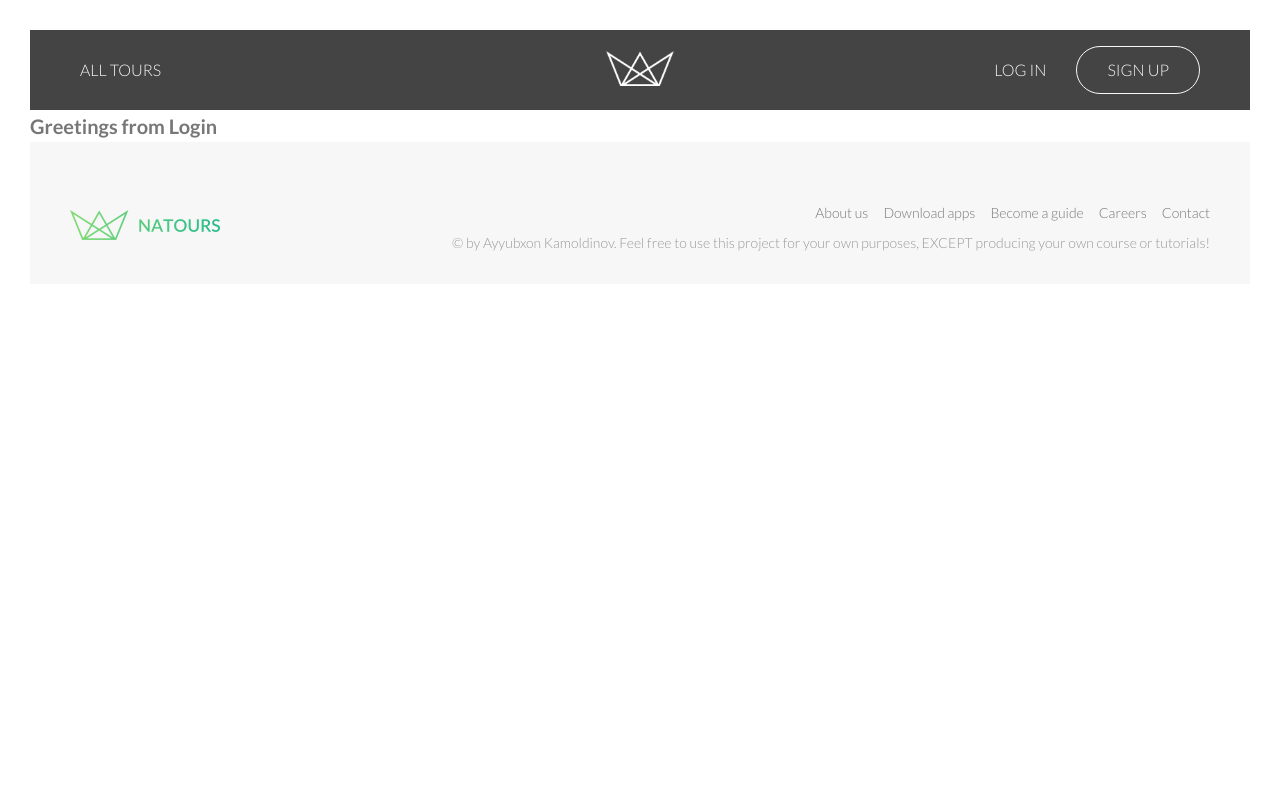
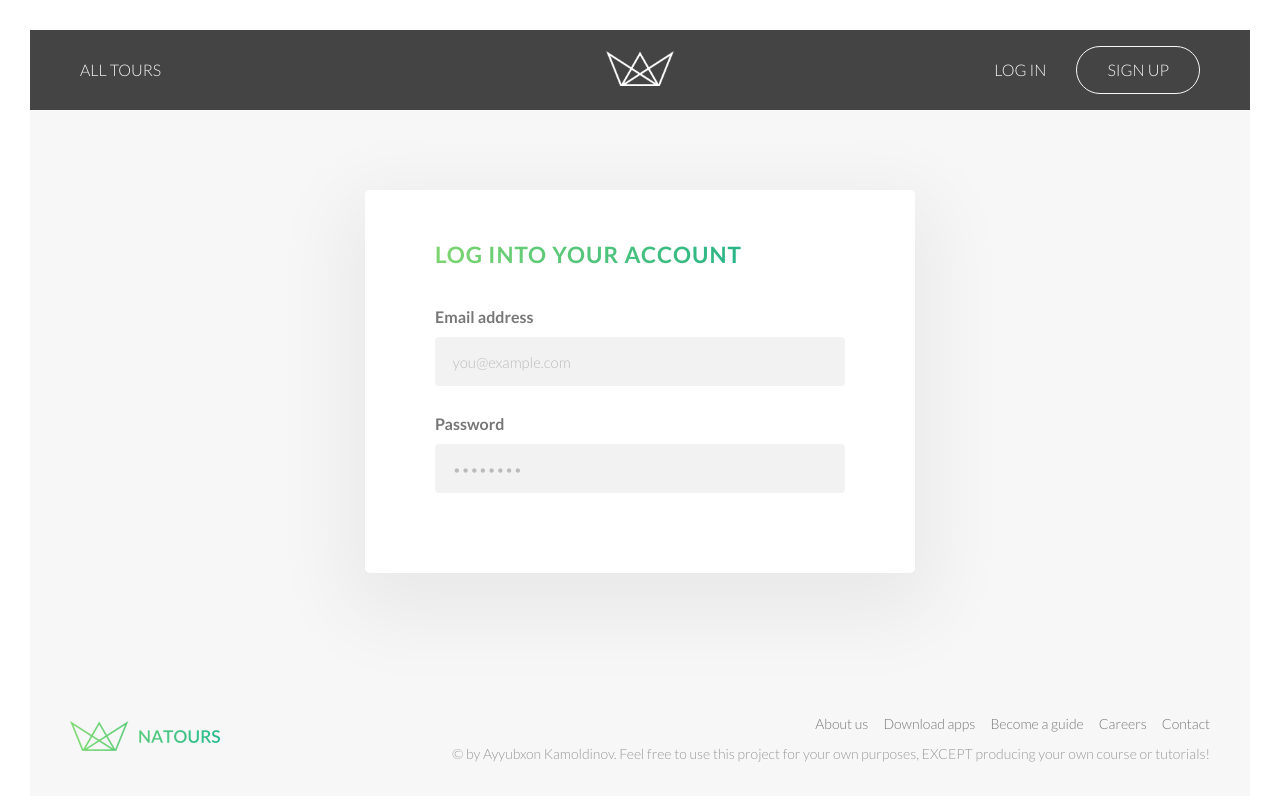
Before and after one commit to kamol-ayyub/natoursapp-frontend, a React (Create React App) app: page /login in a window 1280 px wide. Shown: the top 800 px of the page. Built offline with nearby package versions, Linux system fonts and the light colour scheme.

Commit message:
password component added

```diff
--- a/src/app/pages/login/Login.tsx
+++ b/src/app/pages/login/Login.tsx
@@ -1,5 +1,35 @@
 import { FC } from 'react';
 
 export const Login: FC = () => {
-  return <h1>Greetings from Login</h1>;
+  return (
+    <main className='main'>
+      <div className='login-form'>
+        <h2 className='heading-secondary ma-bt-lg'>Log into your account</h2>
+        <div className='form form--login'>
+          <div className='form__group'>
+            <label htmlFor='email' className='form__label'>
+              Email address
+            </label>
+            <input
+              className='email form__input'
+              type='email'
+              placeholder='you@example.com'
+              required
+            />
+          </div>
+          <div className='form__group ma-bt-md'>
+            <label htmlFor='password' className='form__label'>
+              Password
+            </label>
+            <input
+              className='password form__input'
+              type='password'
+              placeholder='••••••••'
+              required
+            />
+          </div>
+        </div>
+      </div>
+    </main>
+  );
 };
--- /dev/null
+++ b/src/app/pages/tour/Tour.tsx
@@ -0,0 +1,7 @@
+import { FC } from 'react';
+
+const Tour: FC = () => {
+  return <div>Tour</div>;
+};
+
+export default Tour;
--- a/src/app/router/AppRouter.tsx
+++ b/src/app/router/AppRouter.tsx
@@ -2,14 +2,16 @@ import { BrowserRouter as Router, Routes, Route } from 'react-router-dom';
 import { App } from '../App';
 import { Login } from '../pages/login/Login';
 import Overview from '../../components/overview/Overview';
+import Tour from '../pages/tour/Tour';
 
 export const AppRouter = () => {
   return (
     <Router>
       <Routes>
         <Route path='/' element={<App />}>
-          <Route path='/overview' element={<Overview />} />
+          <Route index element={<Overview />} />
           <Route path='/login' element={<Login />} />
+          <Route path='/tour/:element' element={<Tour />} />
         </Route>
       </Routes>
     </Router>
--- a/src/components/footer/Footer.tsx
+++ b/src/components/footer/Footer.tsx
@@ -1,8 +1,7 @@
-import React from 'react';
-import '../../css/style.css';
+import { FC } from 'react';
 import Logogreen from '../../img/logo-green.png';
 
-const Footer = () => {
+const Footer: FC = () => {
   return (
     <footer className='footer'>
       <div className='footer__logo'>
--- a/src/components/overview/Overview.tsx
+++ b/src/components/overview/Overview.tsx
@@ -1,4 +1,5 @@
 import { FC } from 'react';
+import { Link } from 'react-router-dom';
 
 export const Overview: FC = () => {
   return (
@@ -61,9 +62,9 @@ export const Overview: FC = () => {
                 <span className='card__footer-value'>4.9</span>
                 <span className='card__footer-text'>rating (21)</span>
               </p>
-              <a href='#' className='btn btn--green btn--small'>
+              <Link to='/tour/:element' className='btn btn--green btn--small'>
                 Details
-              </a>
+              </Link>
             </div>
           </div>
         </div>
```
